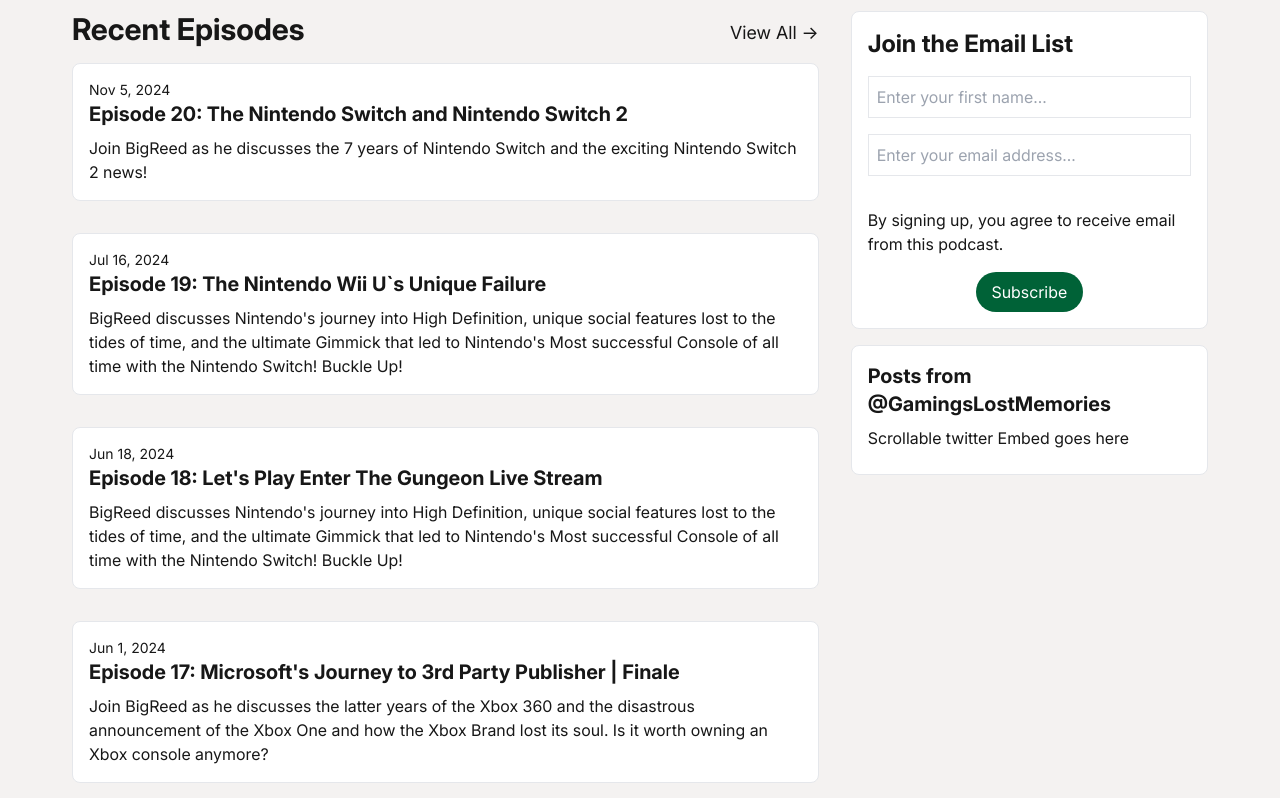
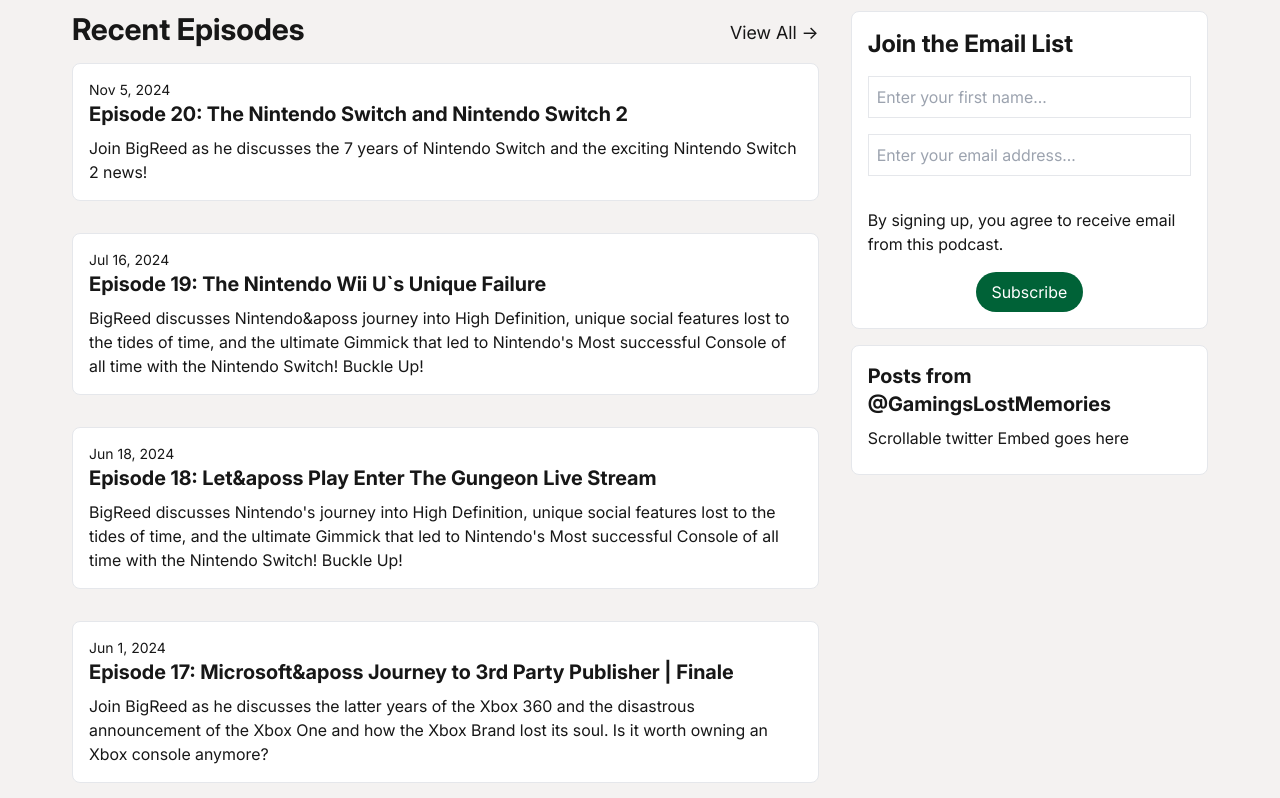
Before and after one commit to wade-loccisano/gamings-lost-memories, a Next.js app: page / in a window 1280 px wide. Shown: the part 682-1480 px from the top of the page. Built offline with nearby package versions, Linux system fonts and the light colour scheme.

Commit message:
fix lint

```diff
--- a/app/(root)/about/page.tsx
+++ b/app/(root)/about/page.tsx
@@ -1,6 +1,7 @@
 export default async function About({ searchParams }: {
     searchParams: Promise<{ query?: string }>
 }) {
+    console.log(searchParams)
     return (
         <>
             <div className="mx-auto pt-8">
--- a/app/(root)/episodes/page.tsx
+++ b/app/(root)/episodes/page.tsx
@@ -1,6 +1,7 @@
 export default async function Episodes({ searchParams }: {
     searchParams: Promise<{ query?: string }>
 }) {
+    console.log(searchParams)
     return (
         <>
             {/* <div className="max-w-6xl mx-auto pt-8"> */}
--- a/app/(root)/page.tsx
+++ b/app/(root)/page.tsx
@@ -1,13 +1,13 @@
 import Contact from "@/components/Contact";
 import Splash from "@/components/Splash";
 import TwitterTimeline from "@/components/TwitterTimeline";
-import { SearchParams } from "next/dist/server/request/search-params";
 import Link from "next/link";
 
 export default async function Home({ searchParams }: {
   searchParams: Promise<{ query?: string }>
 }) {
-  const episodes: any[] = [
+  console.log(searchParams)
+  const episodes = [
     {
       name: 'Episode 20: The Nintendo Switch and Nintendo Switch 2',
       href: '/',
@@ -17,17 +17,17 @@ export default async function Home({ searchParams }: {
     {
       name: 'Episode 19: The Nintendo Wii U`s Unique Failure',
       href: '/',
-      description: "BigReed discusses Nintendo's journey into High Definition, unique social features lost to the tides of time, and the ultimate Gimmick that led to Nintendo's Most successful Console of all time with the Nintendo Switch! Buckle Up!",
+      description: "BigReed discusses Nintendo&aposs journey into High Definition, unique social features lost to the tides of time, and the ultimate Gimmick that led to Nintendo's Most successful Console of all time with the Nintendo Switch! Buckle Up!",
       date: 'Jul 16, 2024'
     },
     {
-      name: "Episode 18: Let's Play Enter The Gungeon Live Stream",
+      name: "Episode 18: Let&aposs Play Enter The Gungeon Live Stream",
       href: '/',
       description: "BigReed discusses Nintendo's journey into High Definition, unique social features lost to the tides of time, and the ultimate Gimmick that led to Nintendo's Most successful Console of all time with the Nintendo Switch! Buckle Up!",
       date: 'Jun 18, 2024'
     },
     {
-      name: "Episode 17: Microsoft's Journey to 3rd Party Publisher | Finale",
+      name: "Episode 17: Microsoft&aposs Journey to 3rd Party Publisher | Finale",
       href: '/',
       description: "Join BigReed as he discusses the latter years of the Xbox 360 and the disastrous announcement of the Xbox One and how the Xbox Brand lost its soul. Is it worth owning an Xbox console anymore?",
       date: 'Jun 1, 2024'
--- a/app/layout.tsx
+++ b/app/layout.tsx
@@ -2,11 +2,11 @@ import type { Metadata } from "next";
 import localFont from "next/font/local";
 import "./globals.css";
 
-const geistSans = localFont({
-  src: "./fonts/GeistVF.woff",
-  variable: "--font-geist-sans",
-  weight: "100 900",
-});
+// const geistSans = localFont({
+//   src: "./fonts/GeistVF.woff",
+//   variable: "--font-geist-sans",
+//   weight: "100 900",
+// });
 const geistMono = localFont({
   src: "./fonts/GeistMonoVF.woff",
   variable: "--font-geist-mono",
--- a/components/Contact.tsx
+++ b/components/Contact.tsx
@@ -1,5 +1,4 @@
 import React from 'react'
-import Link from 'next/link'
 
 const Contact = () => {
     return (
--- a/components/Footer.tsx
+++ b/components/Footer.tsx
@@ -2,7 +2,7 @@ import Link from 'next/link'
 import React from 'react'
 
 const Footer = () => {
-    const buttons: any[] = [
+    const buttons = [
         { name: 'Episodes', href: '/episodes' },
         { name: 'About', href: '/about' },
         { name: 'Contact', href: '/' },
--- a/components/Navbar.tsx
+++ b/components/Navbar.tsx
@@ -4,7 +4,7 @@ import Link from 'next/link'
 
 const Navbar = async () => {
 
-    const buttons: any[] = [
+    const buttons = [
         { name: 'Home', href: '/' },
         { name: 'Episodes', href: '/episodes' },
         { name: 'About', href: '/about' },
--- a/components/Splash.tsx
+++ b/components/Splash.tsx
@@ -1,5 +1,4 @@
 import React from 'react'
-import Image from 'next/image'
 import { Poppins } from 'next/font/google';
 
 const poppins = Poppins({
```
